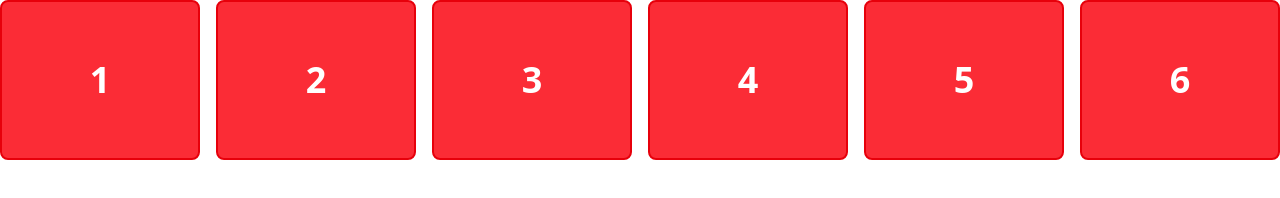
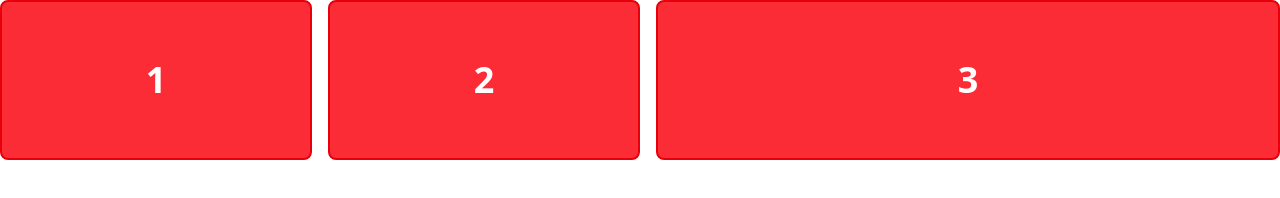
Before and after one commit to rpalaciosg/TailwindCss, a website: page src/index.html in a window 1280 px wide. Drawn offline with Linux system fonts and the light colour scheme.

Commit message:
feat(flexbox): basis-1/4, basis-1/2

```diff
--- a/src/index.html
+++ b/src/index.html
@@ -8,13 +8,10 @@
     <title>Probando Tailwindcss 4.0</title>
   </head>
   <body>
-    <div class="flex flex-wrap gap-4">
-      <div class="card grow shrink-0">1</div>
-      <div class="card grow shrink-0">2</div>
-      <div class="card grow shrink-0">3</div>
-      <div class="card grow shrink-0">4</div>
-      <div class="card grow shrink-0">5</div>
-      <div class="card grow shrink-0">6</div>
+    <div class="flex gap-4">
+      <div class="card basis-1/4">1</div>
+      <div class="card basis-1/4">2</div>
+      <div class="card basis-1/2">3</div>
     </div>
   </body>
 </html>
```
Also changed, not shown: src/output.css.
